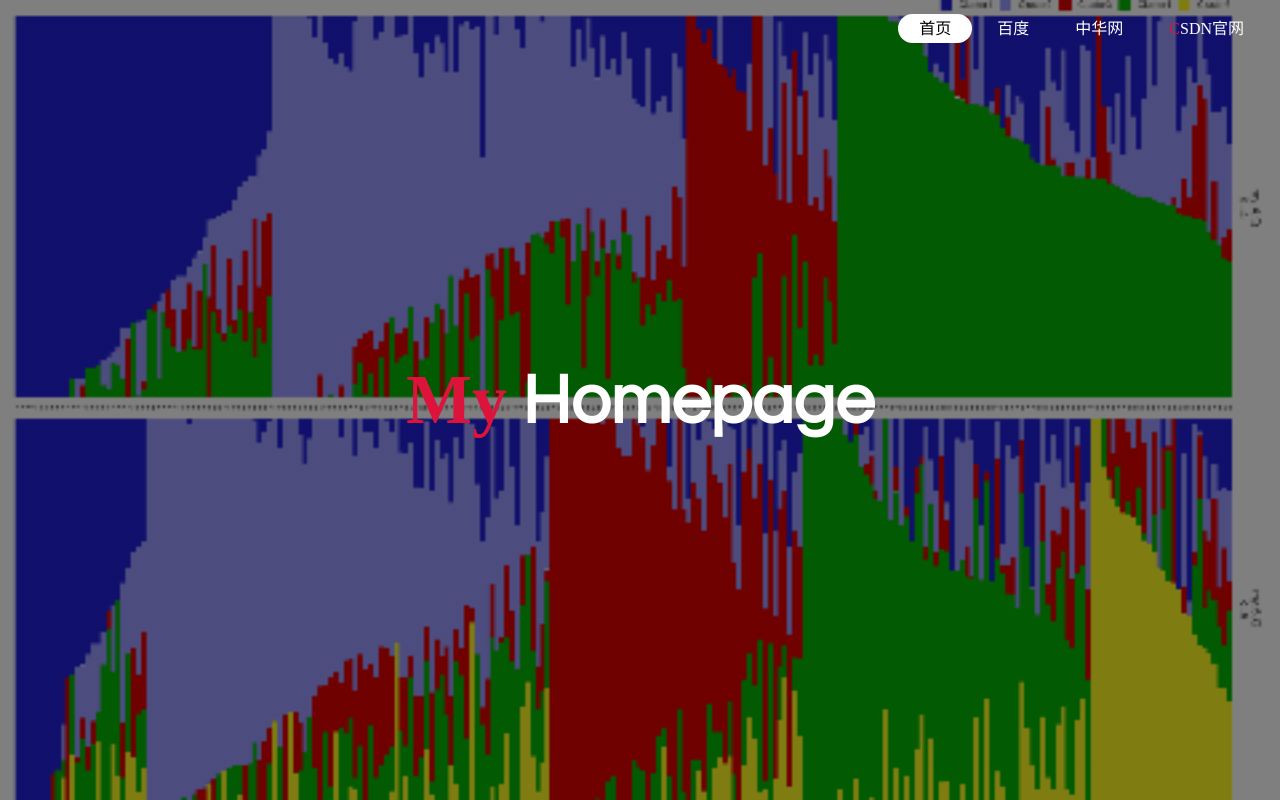
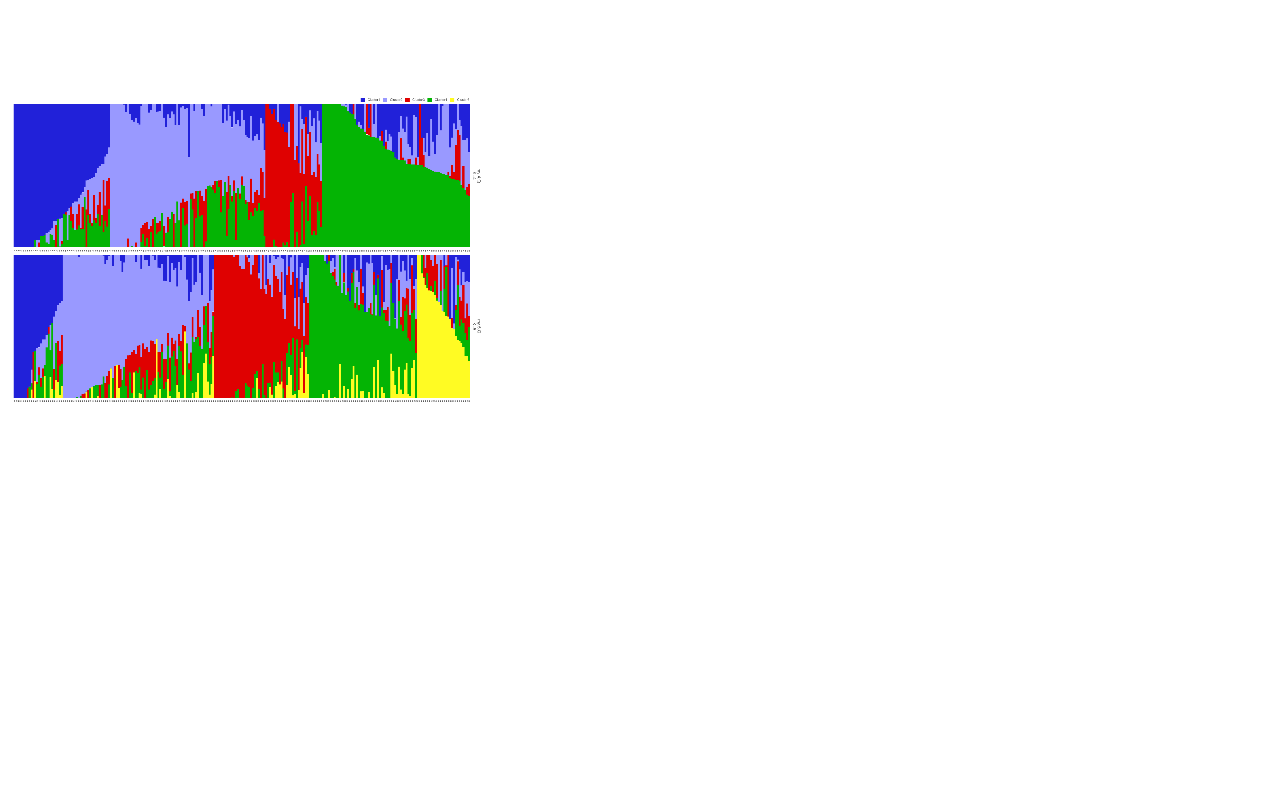
Before and after one commit to zhaojhweb/zhaojhweb.github.io, a plain HTML site: page index.html in a window 1280 px wide. Drawn offline with Linux system fonts and the light colour scheme.

Commit message:
Update index.html

```diff
--- a/index.html
+++ b/index.html
@@ -1,73 +1 @@
-<head>
-    <meta charset="UTF-8">
-    <meta http-equiv="X-UA-Compatible" content="IE=edge">
-    <meta name="viewport" content="width=device-width, initial-scale=1.0">
-    <title>Konchok</title>
-    <!-- <link rel="stylesheet" type="text/css" href="css/style.css" /> -->
-    <style>
-        *{
-            padding: 0;
-            margin: 0;
-            font-family: "楷体";
-        }
-        header{
-            background-image:linear-gradient(rgba(0,0,0,0.5),rgba(0,0,0,0.5)), url(https://github.com/zhaojhweb/zhaojhweb.github.io/blob/main/img/img.png);
-            height: 100vh;
-            background-size: cover;
-            background-position: center;
-        }
-
-        ul{
-            float: right;
-            list-style-type: none;
-            margin: 15px;
-        }
-        ul li{
-            display: inline-block;
-        }
-
-        ul li a{
-            text-decoration: none;
-            color: #fff;
-            padding: 5px 20px;
-            border: 1px solid transparent;
-            transition: .6s ease;
-            border-radius: 20px;
-        }
-
-        ul li a:hover{
-            background-color: #fff;
-            color: #000;
-        }
-        ul li.active a{
-            background-color: #fff;
-            color: #000;
-        }
-        .title{
-            position: absolute;
-            top:50%;
-            left:50%;
-            transform: translate(-50%,-50%);
-        }
-        .title h1{
-            color: #fff;
-            font-size: 70px;
-            font-family: Century Gothic;
-        }
-    </style>
-</head>
-<body>
-    <header>
-        <div class="main">
-            <ul>
-                <li class="active"><a href="#">首页</a></li>
-                <li><a href="http://www.baidu.com" target="_blank">百度</a></li>
-                <li><a href="https://www.china.com" target="_blank">中华网</a></li>
-                <li><a href="https://blog.csdn.net" target="_blank"><span style="color: crimson;">C</span>SDN官网</a></li>
-
-            </ul>
-        </div>
-        <div class="title">
-            <h1><span style="color: crimson;">My</span> Homepage</h1>
-        </div>
-    </header>
+<img src="https://github.com/zhaojhweb/zhaojhweb.github.io/blob/main/img/img.png" alt="这是示例图片">
```
